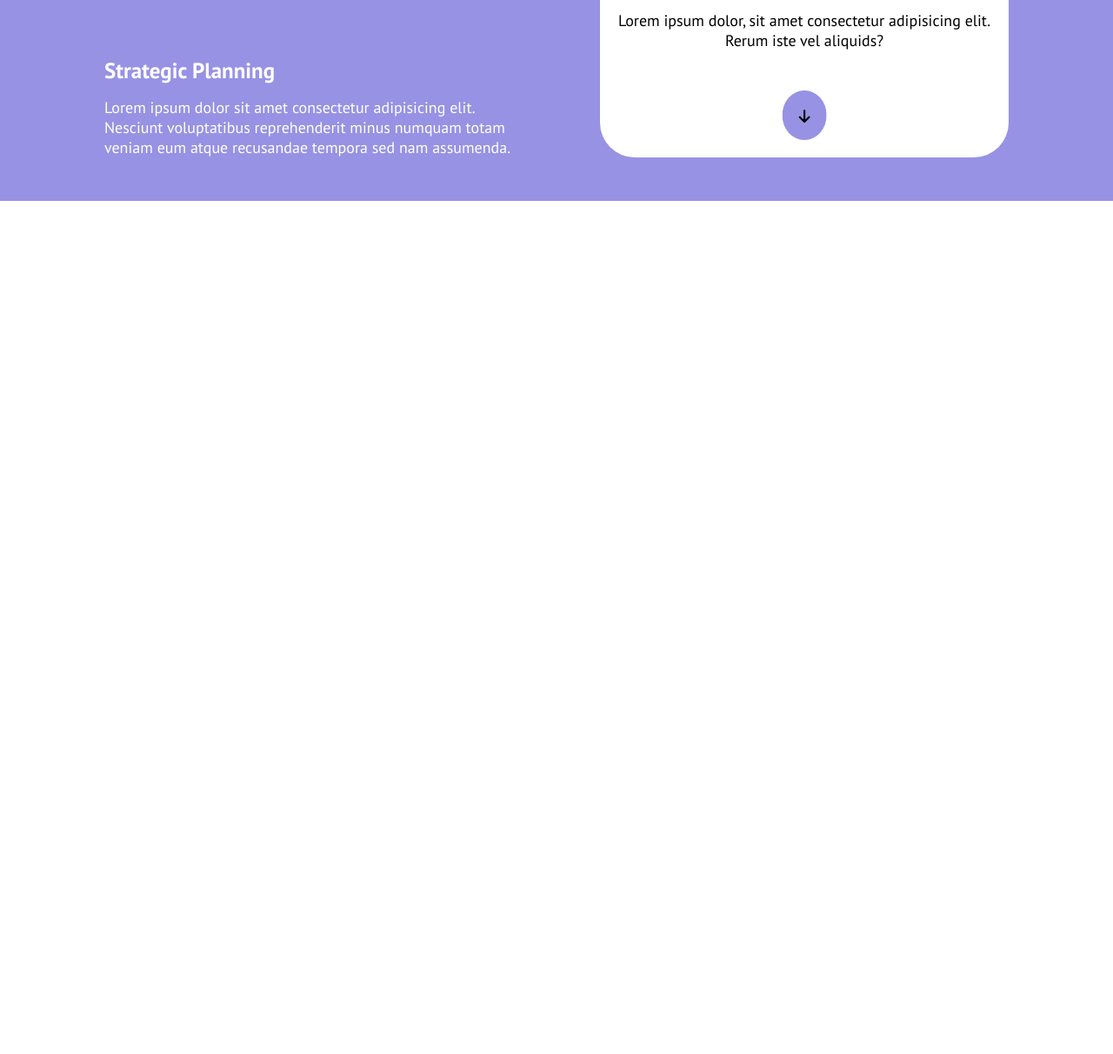
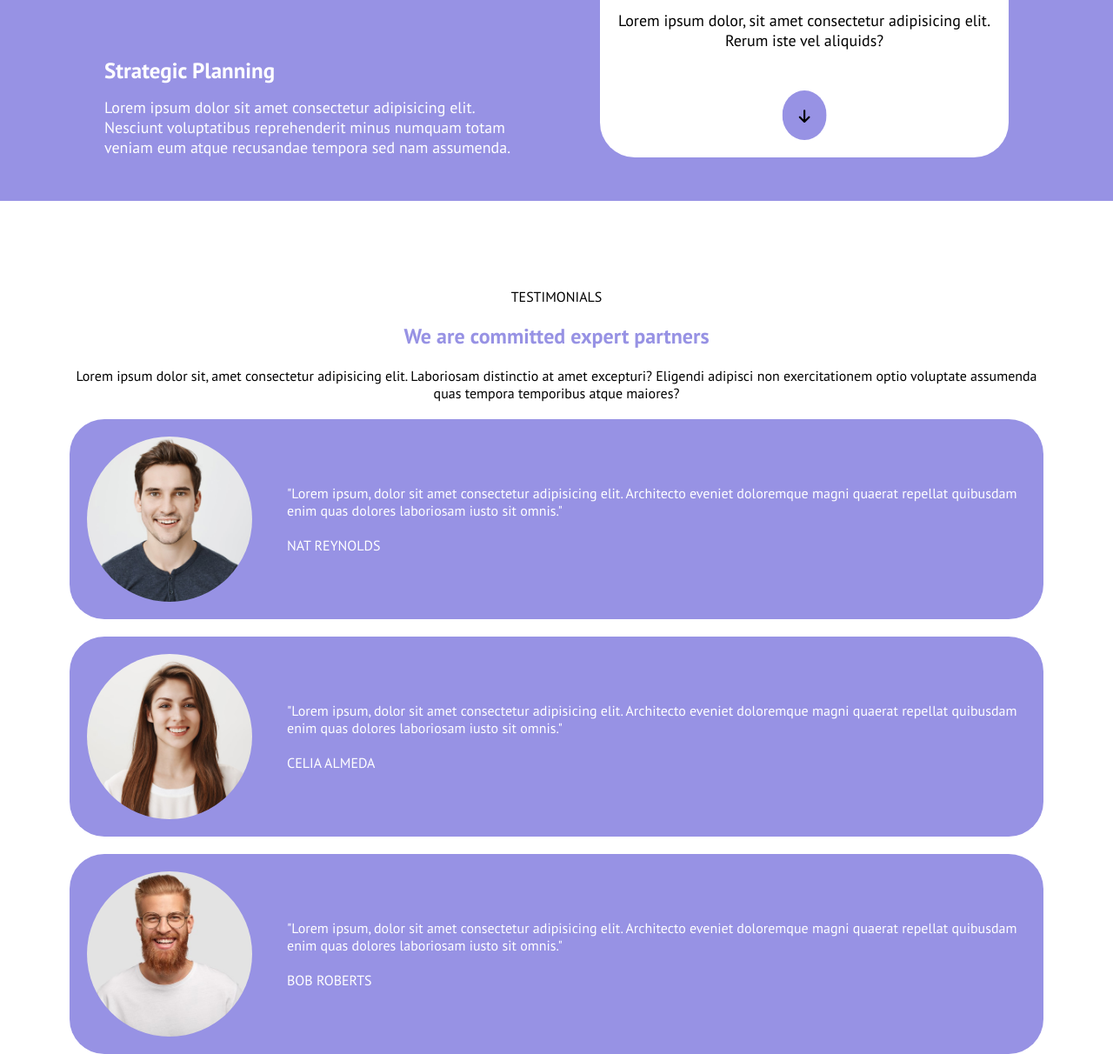
Before and after one commit to DavideTessari/htmlcss-responsive-layout, a plain HTML site: page index.html in a window 1280 px wide. Shown: the part 1212-2424 px from the top of the page at 87% size. Before the commit the page ends 1443 px from the top, so only its background shows below. Drawn offline with Linux system fonts and the light colour scheme.

Commit message:
feat: add testimonials section

```diff
--- a/index.html
+++ b/index.html
@@ -98,6 +98,27 @@
                 </div>
             </div>
         </section>
+        <section id="testimonials">
+            <div class="container">
+                <div class="text">
+                    <p>TESTIMONIALS</p>
+                    <h1>We are committed expert partners</h1>
+                    <p>Lorem ipsum dolor sit, amet consectetur adipisicing elit. Laboriosam distinctio at amet excepturi? Eligendi adipisci non exercitationem optio voluptate assumenda quas tempora temporibus atque maiores?</p>
+                </div>
+                <div class="card">
+                    <img src="img/testimonial1.jpg">
+                    <p>"Lorem ipsum, dolor sit amet consectetur adipisicing elit. Architecto eveniet doloremque magni quaerat repellat quibusdam enim quas dolores laboriosam iusto sit omnis."<br><br>NAT REYNOLDS</p>
+                </div>
+                <div class="card">
+                    <img src="img/testimonial2.jpg">
+                    <p>"Lorem ipsum, dolor sit amet consectetur adipisicing elit. Architecto eveniet doloremque magni quaerat repellat quibusdam enim quas dolores laboriosam iusto sit omnis."<br><br>CELIA ALMEDA</p>
+                </div>
+                <div class="card">
+                    <img src="img/testimonial3.jpg">
+                    <p>"Lorem ipsum, dolor sit amet consectetur adipisicing elit. Architecto eveniet doloremque magni quaerat repellat quibusdam enim quas dolores laboriosam iusto sit omnis."<br><br>BOB ROBERTS</p>
+                </div>
+            </div>
+        </section>
 
     </main>
 
--- a/style.css
+++ b/style.css
@@ -251,3 +251,49 @@ header ul {
         width: 100%;
     }
 }
+
+/*-------------------
+SECTION TESTIMONIALS
+-------------------*/
+#testimonials {
+    margin-top: 100px;
+}
+
+#testimonials .text {
+    text-align: center;
+}
+
+#testimonials h1 {
+    color: #9792e4;
+    margin: 20px;
+}
+
+#testimonials .card {
+    width: 100%;
+    background-color: #9792e4;
+    position: relative;
+    padding: 20px;
+    border-radius: 40px;
+    color: #ffffff;
+    display: flex;
+    gap: 40px;
+    align-items: center;
+    margin-top: 20px;
+}
+
+#testimonials img {
+    max-width: 190px;
+    height: 190px;
+    border-radius: 50%;
+    object-fit: cover;
+}
+/*-------------------
+   RESPONSIVE
+-------------------*/
+@media screen and (max-width: 768px){
+    #testimonials  .card {
+        display: block;
+        text-align: center;
+        padding: 30px;
+    }
+}
```
